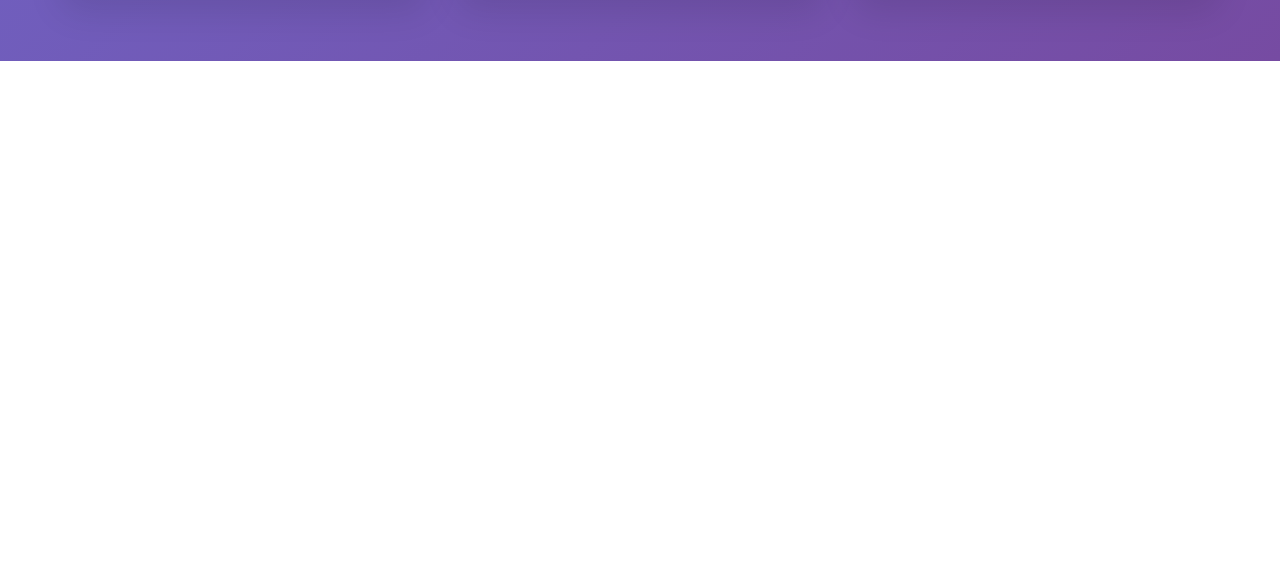
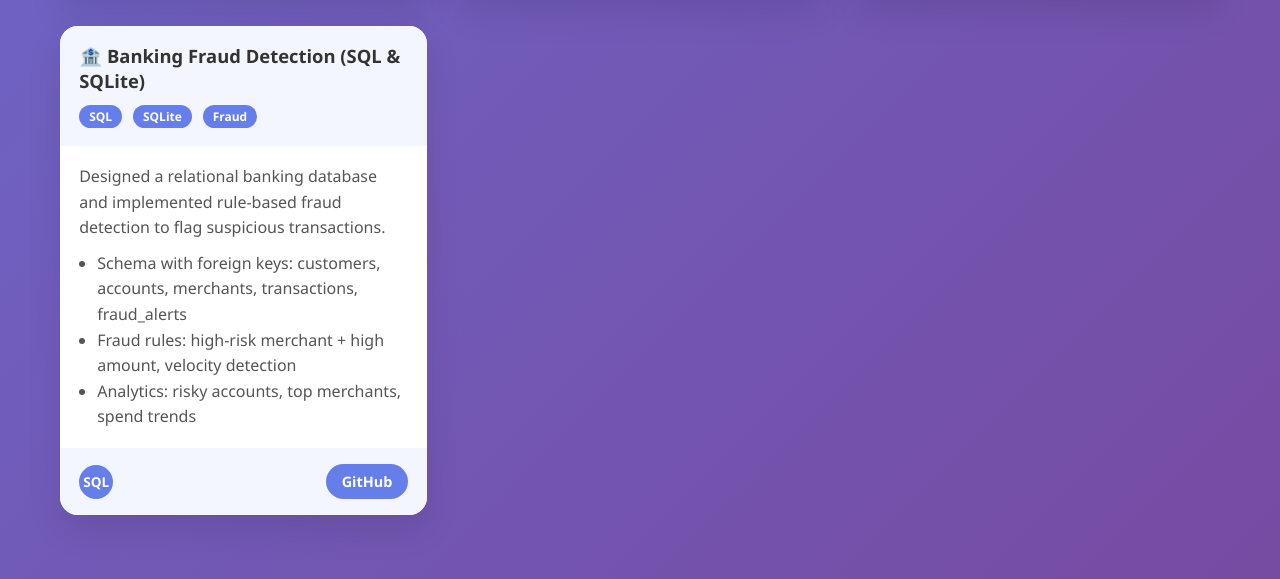
Before and after one commit to DineshAlla12/DineshAlla12.github.io, a plain HTML site: page index.html in a window 1280 px wide. Shown: the part 2296-2875 px from the top of the page. Before the commit the page ends 2357 px from the top, so only its background shows below. Drawn offline with Linux system fonts and the light colour scheme.

Commit message:
Update index.html

```diff
--- a/index.html
+++ b/index.html
@@ -168,7 +168,7 @@
     </div>
 
     <!-- ===================== -->
-    <!-- TABLEAU (1–10 from your paste) -->
+    <!-- TABLEAU (1–10) -->
     <!-- ===================== -->
 
     <!-- 1 -->
@@ -302,18 +302,31 @@
     </div>
 
     <!-- ===================== -->
-    <!-- TABLEAU (11–12 placeholders) -->
-    <!-- Paste dashboards 11 and 12 names like: Workbook/Sheet and I’ll add them -->
+    <!-- SQL (1) -->
     <!-- ===================== -->
-    <!--
-    <div class="card tableau">
-      <div class="card-header">📊 Dashboard 11<div class="tags"><span class="tag">Tableau</span></div></div>
-      <iframe class="viz" src="https://public.tableau.com/views/WORKBOOK/SHEET?:showVizHome=no&:embed=true"></iframe>
-      <div class="card-footer"><div class="tech">T</div><a class="view" target="_blank" href="https://public.tableau.com/views/WORKBOOK/SHEET">View</a></div>
+
+    <div class="card sql">
+      <div class="card-header">
+        🏦 Banking Fraud Detection (SQL & SQLite)
+        <div class="tags">
+          <span class="tag">SQL</span>
+          <span class="tag">SQLite</span>
+          <span class="tag">Fraud</span>
+        </div>
+      </div>
+      <div class="card-body">
+        Designed a relational banking database and implemented rule-based fraud detection to flag suspicious transactions.
+        <ul>
+          <li>Schema with foreign keys: customers, accounts, merchants, transactions, fraud_alerts</li>
+          <li>Fraud rules: high-risk merchant + high amount, velocity detection</li>
+          <li>Analytics: risky accounts, top merchants, spend trends</li>
+        </ul>
+      </div>
+      <div class="card-footer">
+        <div class="tech">SQL</div>
+        <a class="view" target="_blank" href="https://github.com/DineshAlla12/banking_fraud_sql">GitHub</a>
+      </div>
     </div>
-    -->
-
-    <!-- SQL filter kept intentionally empty (you will add cards later) -->
 
   </section>
 </div>
```
